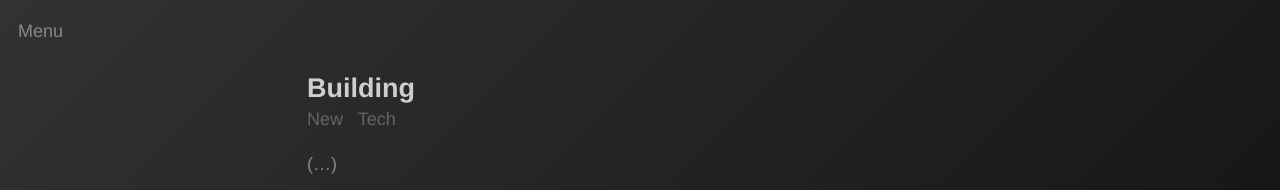
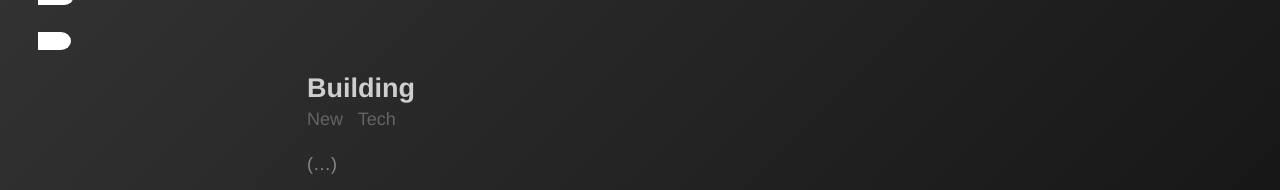
Before and after one commit to bonina/bonina.github.io, a Jekyll site: the page built from index.html, in a window 1280 px wide. Shown: the top 190 px of the page. Built offline with Jekyll 4.4.1, drawn with Linux system fonts in a browser that asks for light colours; the list of posts is cut into pages by our own code.

Commit message:
Update default.html

```diff
--- a/_layouts/default.html
+++ b/_layouts/default.html
@@ -1,11 +1,11 @@
 <!DOCTYPE html>
 <html lang="en">{% include head.html %}
   <body>
-    <input type="checkbox" id="nav-trigger" class="nav-trigger">
+    <input type="checkbox" id="nav-trigger" class="nav-trigger" />
+    <label for="nav-trigger">
     <span id="b0">
     <span id="b1"></span>
-    <span id="b2"></span></span></input>
-    <label for="nav-trigger">Menu</label>
+    <span id="b2"></span></span></label>
     <ul class="navigation">
       <li class="nav-item"><a href="/">Home</a></li>
       {% for page in site.pages_list %}
```
